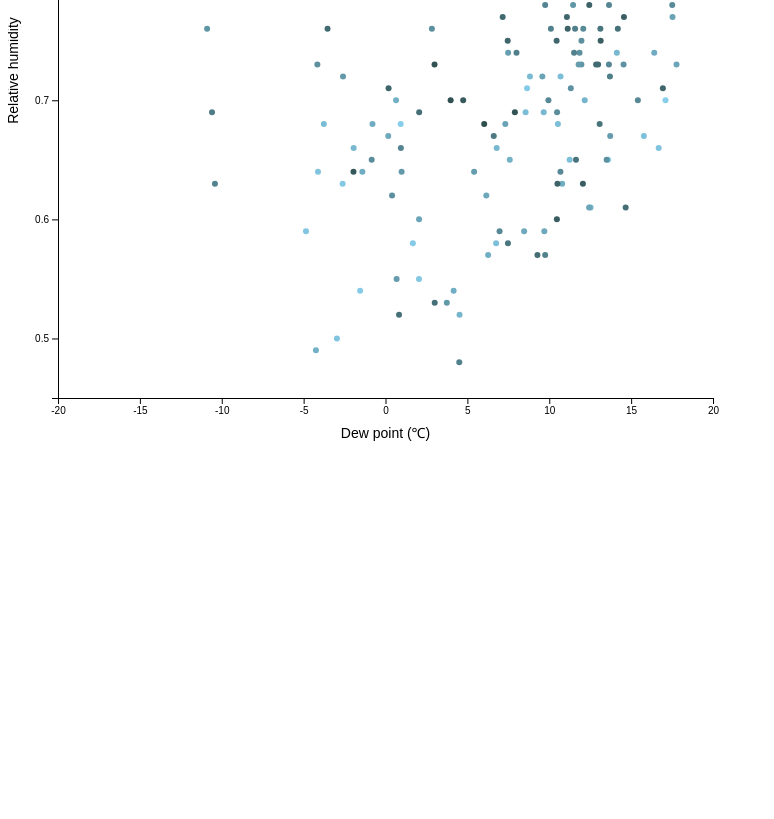
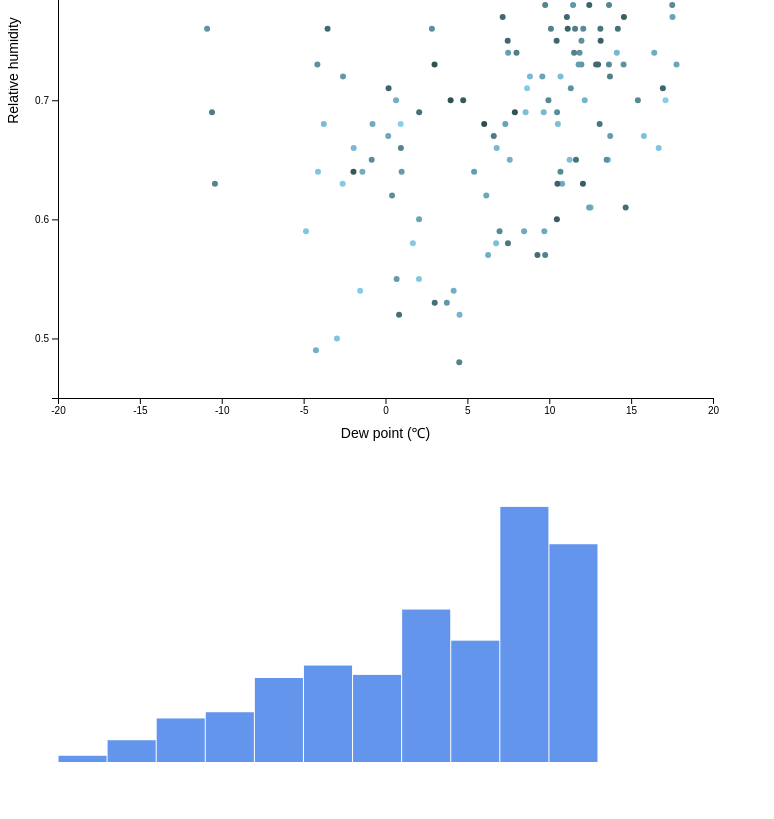
Before and after one commit to treb0ry/traind3, a website built with webpack: page dist/index.html in a window 1280 px wide. Shown: the part 684-1503 px from the top of the page, without its empty margins (0-774 px from the left). Before the commit the page ends 1144 px from the top, so only its background shows below. Built offline with nearby package versions, Linux system fonts and the light colour scheme.

Commit message:
drew bins

```diff
--- a/src/index.js
+++ b/src/index.js
@@ -1,10 +1,13 @@
 import * as d3 from "d3";
 
+async function getDataset() {
+  return await d3.json("./my_weather_data.json");
+}
 async function drawLineChart() {
   const yAccessor = d => (d.temperatureMax - 32) * (5 / 9);
   const dateParser = d3.timeParse("%Y-%m-%d");
   const xAccessor = d => dateParser(d.date);
-  const dataset = await d3.json("./my_weather_data.json");
+  const dataset = await getDataset();
   const dimensions = {
     width: window.innerWidth * 0.9,
     height: 400,
@@ -67,7 +70,7 @@ async function drawLineChart() {
 }
 
 async function drawScatterplot() {
-  const dataset = await d3.json("./my_weather_data.json");
+  const dataset = await await getDataset();
   const xAccessor = d => (d.dewPoint - 32) * (5 / 9);
   const yAccessor = d => d.humidity;
   const colorAccessor = d => d.cloudCover;
@@ -151,5 +154,68 @@ async function drawScatterplot() {
     .style("transform", "rotate(-90deg)")
     .style("text-anchor", "middle");
 }
+async function drawHistogram() {
+  const dataset = await getDataset();
+  const metricAccessor = d => d.humidity;
+  const yAccessor = d => d.length;
+  const width = 600;
+  let dimensions = {
+    width: width,
+    height: width * 0.6,
+    margin: {
+      top: 30,
+      right: 10,
+      bottom: 50,
+      left: 50
+    }
+  };
+  dimensions.boundedWidth =
+    dimensions.width - dimensions.margin.left - dimensions.margin.right;
+  dimensions.boundedHeight =
+    dimensions.height - dimensions.margin.top - dimensions.margin.bottom;
+  const wrapper = d3
+    .select("#histogram")
+    .append("svg")
+    .attr("width", dimensions.width)
+    .attr("height", dimensions.height);
+  const bounds = wrapper
+    .append("g")
+    .style(
+      "transform",
+      `translate(${dimensions.margin.left}px,${dimensions.margin.top}px)`
+    );
+  const xScale = d3
+    .scaleLinear()
+    .domain(d3.extent(dataset, metricAccessor))
+    .range([0, dimensions.boundedWidth])
+    .nice();
+  const binsGenerator = d3
+    .histogram()
+    .domain(xScale.domain())
+    .value(metricAccessor)
+    .thresholds(12);
+  const bins = binsGenerator(dataset);
+  console.log(bins);
+  const yScale = d3
+    .scaleLinear()
+    .domain([0, d3.max(bins, yAccessor)])
+    .range([dimensions.boundedHeight, 0])
+    .nice();
+  const binsGroup = bounds.append("g");
+  const binGroups = binsGroup
+    .selectAll("g")
+    .data(bins)
+    .enter()
+    .append("g");
+  const barPadding = 1;
+  const barRects = binGroups
+    .append("rect")
+    .attr("x", d => xScale(d.x0) + barPadding / 2)
+    .attr("y", d => yScale(yAccessor(d)))
+    .attr("width", d => d3.max([0, xScale(d.x1) - xScale(d.x0) - barPadding]))
+    .attr("height", d => dimensions.boundedHeight - yScale(yAccessor(d)))
+    .attr("fill", "cornflowerblue");
+}
+drawHistogram();
 drawScatterplot();
 drawLineChart();
```
Also changed, not shown: dist/index.html.
